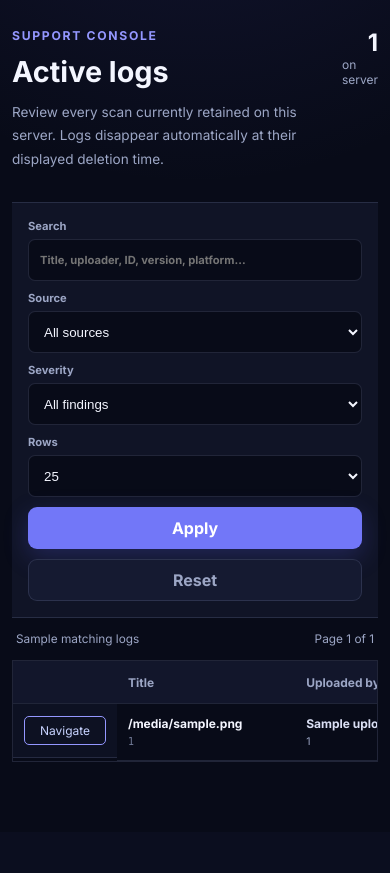
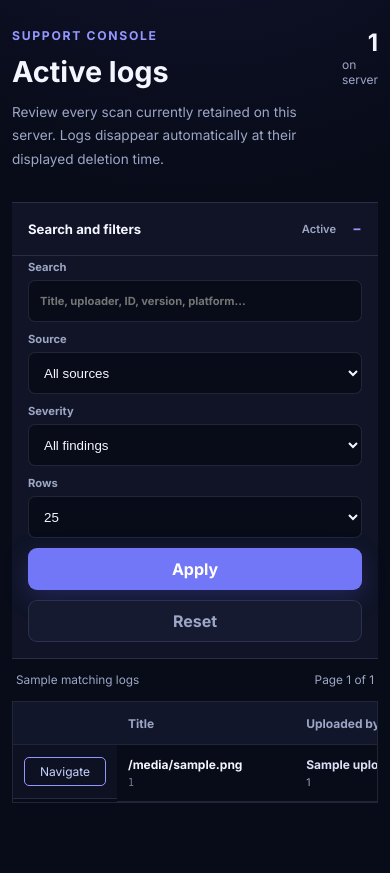
Before and after one commit to Kometa-Team/Logscan, a Python web app: template logscan_web/templates/support_logs.html in a window 390 px wide. Shown: the part 76-949 px from the top of the page. Before the commit the page ends 838 px from the top, so only its background shows below. Run offline with Jinja, Linux system fonts and the light colour scheme; the template is opened without the code that fills it: most values are stand-ins (such as "Sample title", 1, 10 or a date in 2020); grey boxes marked "Sample" are stand-in pictures.

Commit message:
Collapse support log filters on mobile

```diff
--- a/logscan_web/static/styles.css
+++ b/logscan_web/static/styles.css
@@ -555,7 +555,9 @@ footer { width: min(1040px, calc(100% - 40px)); margin: 100px auto 0; padding: 2
 .support-total { display: flex; min-width: 120px; flex-direction: column; align-items: flex-end; }
 .support-total strong { font-size: 2rem; }
 .support-total span { color: var(--muted); font-size: .75rem; }
-.support-filters { display: grid; grid-template-columns: minmax(260px, 2fr) repeat(3, minmax(120px, .65fr)) auto auto; align-items: end; gap: 10px; padding: 16px; border-block: 1px solid var(--border); background: var(--surface-soft); }
+.support-filter-panel { border-block: 1px solid var(--border); background: var(--surface-soft); }
+.support-filter-panel > summary { display: none; }
+.support-filters { display: grid; grid-template-columns: minmax(260px, 2fr) repeat(3, minmax(120px, .65fr)) auto auto; align-items: end; gap: 10px; padding: 16px; }
 .support-filters label { display: grid; gap: 6px; color: var(--muted); font-size: .7rem; font-weight: 650; }
 .support-filters input, .support-filters select { width: 100%; height: 42px; padding: 0 11px; border: 1px solid var(--border); border-radius: 7px; outline: none; background: #080b18; color: var(--text); }
 .support-filters input:focus, .support-filters select:focus { border-color: var(--accent-bright); }
@@ -605,10 +607,15 @@ footer { width: min(1040px, calc(100% - 40px)); margin: 100px auto 0; padding: 2
   .support-heading .hero-copy { font-size: .85rem; }
   .support-total { min-width: auto; }
   .support-total strong { font-size: 1.5rem; }
-  .support-filters { grid-template-columns: 1fr; }
+  .support-filter-panel > summary { display: flex; min-height: 52px; padding: 0 16px; align-items: center; justify-content: space-between; gap: 16px; color: var(--text); cursor: pointer; font-size: .82rem; font-weight: 700; list-style: none; }
+  .support-filter-panel > summary::-webkit-details-marker { display: none; }
+  .support-filter-panel > summary::after { content: "+"; color: var(--accent-bright); font-size: 1.35rem; font-weight: 400; line-height: 1; }
+  .support-filter-panel[open] > summary::after { content: "-"; }
+  .support-filter-status { margin-left: auto; color: var(--muted); font-size: .7rem; font-weight: 600; }
+  .support-filters { grid-template-columns: 1fr; padding-top: 4px; border-top: 1px solid var(--border); }
   .support-search { grid-column: auto; }
   .support-apply, .support-reset { width: 100%; }
-  .support-table-wrap { max-height: calc(100vh - 520px); }
+  .support-table-wrap { max-height: calc(100dvh - 340px); }
 }
 
 .support-discord-login { display: inline-flex; min-height: 46px; align-items: center; text-decoration: none; }
--- a/logscan_web/static/support_logs.js
+++ b/logscan_web/static/support_logs.js
@@ -2,6 +2,11 @@ const dialog = document.querySelector("#support-navigation-dialog");
 const closeButton = document.querySelector("#support-navigation-close");
 const links = document.querySelector("#support-navigation-links");
 const deleteForm = document.querySelector("#support-delete-form");
+const filterPanel = document.querySelector(".support-filter-panel");
+
+if (filterPanel && window.matchMedia("(max-width: 560px)").matches && !filterPanel.hasAttribute("data-active-filters")) {
+  filterPanel.open = false;
+}
 
 const fields = {
   title: document.querySelector("#support-navigation-title"),
--- a/logscan_web/templates/support_logs.html
+++ b/logscan_web/templates/support_logs.html
@@ -6,8 +6,8 @@
   <title>Active logs · Kometa Support</title>
   <link rel="preconnect" href="https://fonts.googleapis.com"><link rel="preconnect" href="https://fonts.gstatic.com" crossorigin>
   <link href="https://fonts.googleapis.com/css2?family=Inter:wght@400;500;600;700&family=JetBrains+Mono:wght@500&display=swap" rel="stylesheet">
-  <link rel="stylesheet" href="{{ url_for('static', filename='styles.css', v='20260926-4') }}">
-  <script src="{{ url_for('static', filename='support_logs.js', v='20260926-3') }}" defer></script>
+  <link rel="stylesheet" href="{{ url_for('static', filename='styles.css', v='20260926-5') }}">
+  <script src="{{ url_for('static', filename='support_logs.js', v='20260926-4') }}" defer></script>
 </head>
 <body>
   {% macro sort_link(key, label) -%}
@@ -18,7 +18,9 @@
   <main class="support-shell">
     <section class="support-heading"><div><p class="eyebrow">Support console</p><h1>Active logs</h1><p class="hero-copy">Review every scan currently retained on this server. Logs disappear automatically at their displayed deletion time.</p></div><div class="support-total"><strong>{{ total_logs }}</strong><span>on server</span></div></section>
 
-    <form class="support-filters" method="get">
+    <details class="support-filter-panel" open{% if query or source_filter != 'all' or severity_filter != 'all' or page_size != 25 %} data-active-filters{% endif %}>
+      <summary><span>Search and filters</span><span class="support-filter-status">{% if query or source_filter != 'all' or severity_filter != 'all' or page_size != 25 %}Active{% else %}All logs{% endif %}</span></summary>
+      <form class="support-filters" method="get">
       <label class="support-search"><span>Search</span><input type="search" name="q" value="{{ query }}" placeholder="Title, uploader, ID, version, platform…"></label>
       <label><span>Source</span><select name="source"><option value="all"{% if source_filter == 'all' %} selected{% endif %}>All sources</option><option value="discord"{% if source_filter == 'discord' %} selected{% endif %}>Discord</option><option value="web"{% if source_filter == 'web' %} selected{% endif %}>Web</option></select></label>
       <label><span>Severity</span><select name="severity"><option value="all"{% if severity_filter == 'all' %} selected{% endif %}>All findings</option>{% for severity in ('critical','error','warning','schema','advice') %}<option value="{{ severity }}"{% if severity_filter == severity %} selected{% endif %}>{{ severity|title }}</option>{% endfor %}<option value="none"{% if severity_filter == 'none' %} selected{% endif %}>No findings</option></select></label>
@@ -26,7 +28,8 @@
       <input type="hidden" name="sort" value="{{ sort_key }}"><input type="hidden" name="direction" value="{{ direction }}">
       <button class="primary-button support-apply" type="submit">Apply</button>
       <a class="secondary-button support-reset" href="{{ url_for('support.logs') }}">Reset</a>
-    </form>
+      </form>
+    </details>
 
     <div class="support-results-meta"><span>{{ filtered_logs }} matching log{% if filtered_logs != 1 %}s{% endif %}</span><span>Page {{ page }} of {{ page_count }}</span></div>
     <div class="support-table-wrap">
```
Also changed, not shown: tests/test_support.py (+4 -0 lines).
